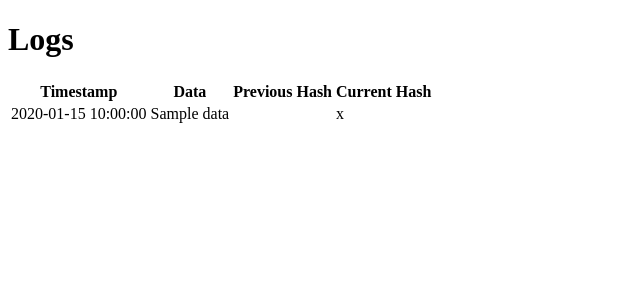
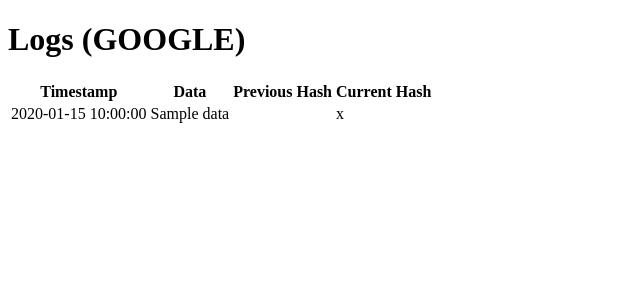
Before and after one commit to Abhishek-Mallick/Predict-Bay, a Flask app: template templates/logs.html in a window 1280 px wide. Shown: the top 300 px of the page, without its empty margins (0-640 px from the left). Run offline with Flask 3, Linux system fonts and the light colour scheme; the template is opened without the code that fills it: most values are stand-ins (such as "Sample title", 1, 10 or a date in 2020).

Commit message:
Update logs.html

```diff
--- a/templates/logs.html
+++ b/templates/logs.html
@@ -4,7 +4,7 @@
     <title>Predictbay</title>
 </head>
 <body>
-    <h1>Logs</h1>
+    <h1>Logs (GOOGLE)</h1>
     <!-- <form action="/add_block" method="POST">
         <input type="text" name="data" placeholder="Enter block data">
         <button type="submit">Add Block</button>
```
